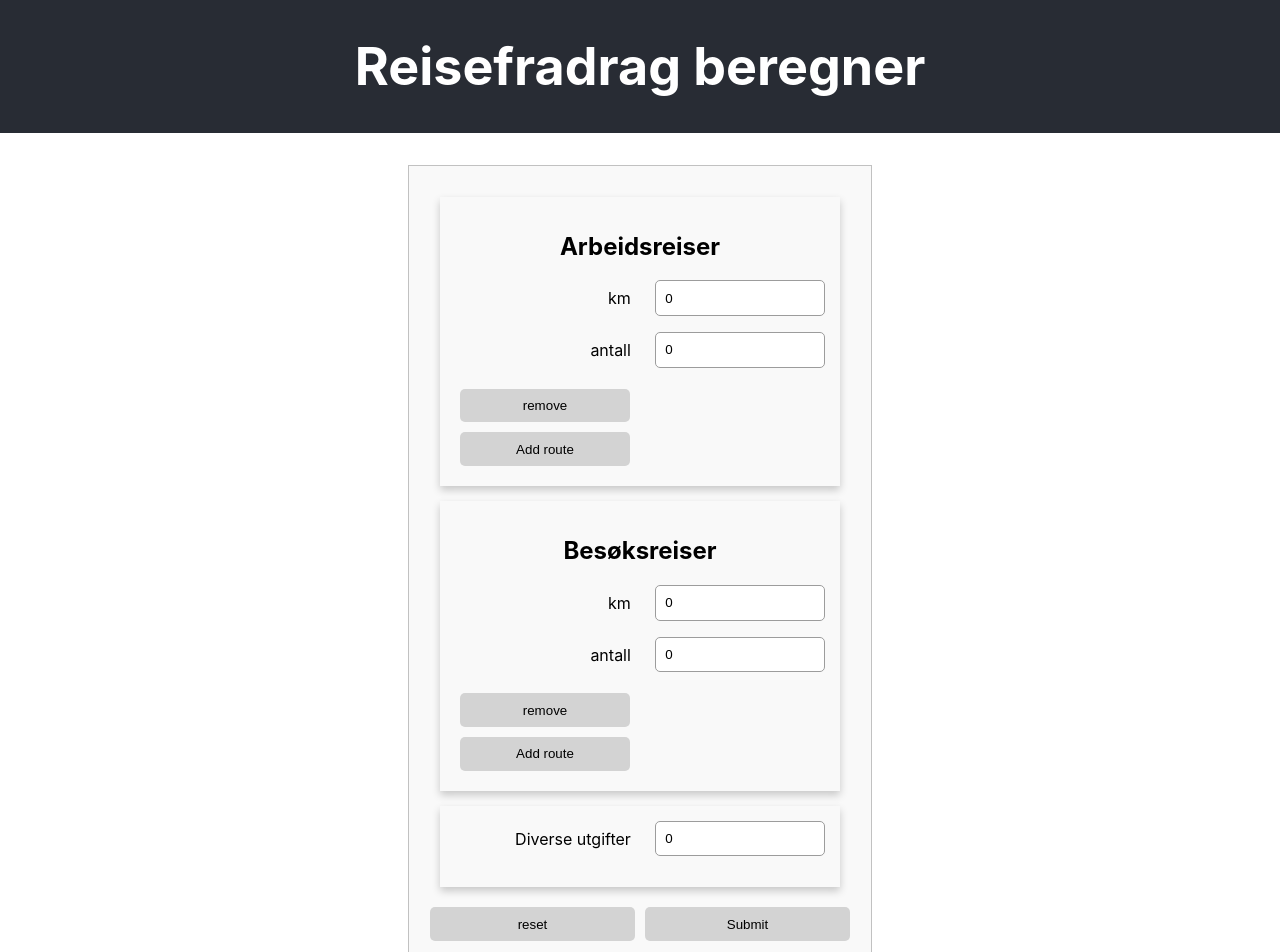
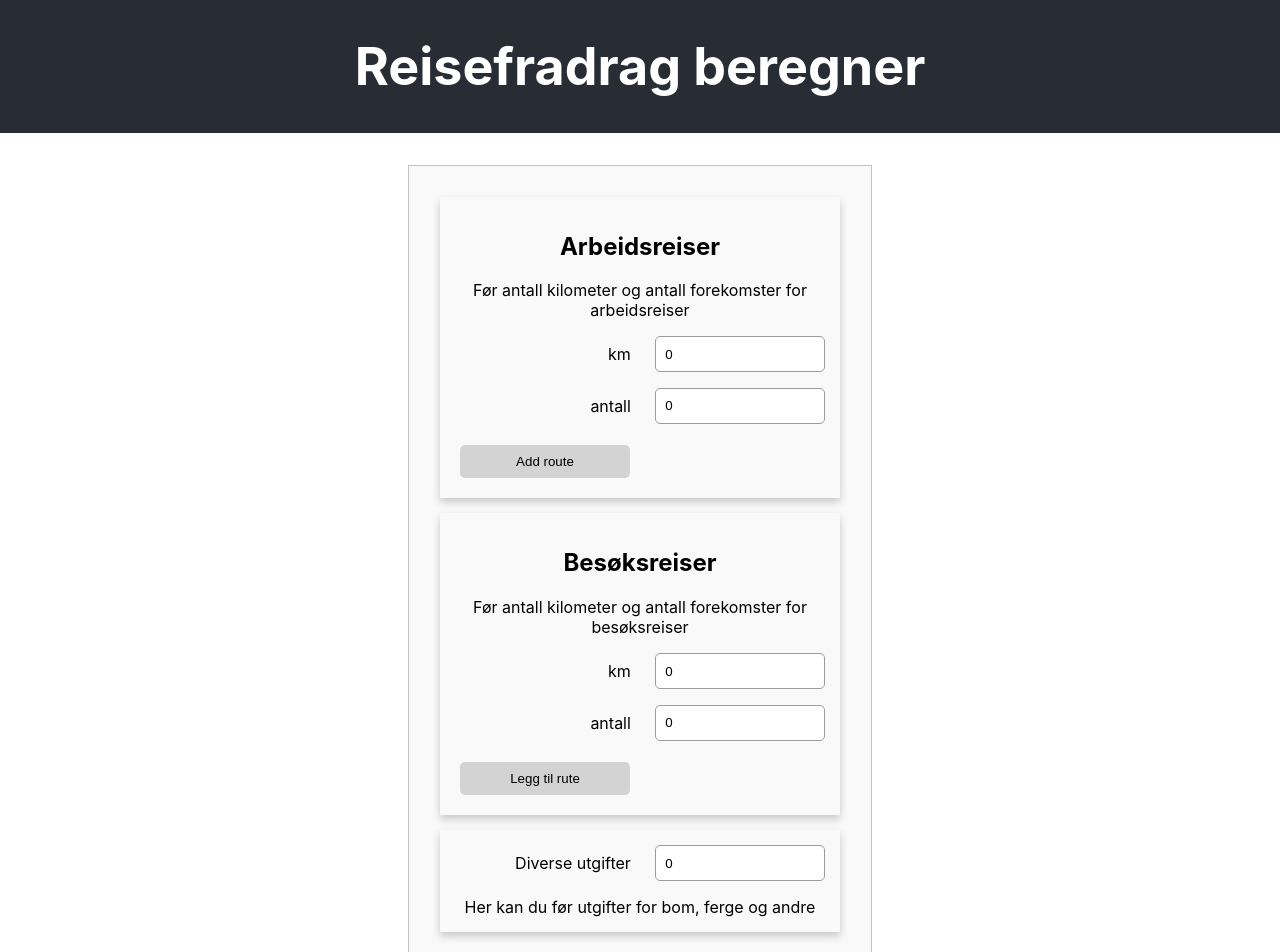
Before and after one commit to andrebl8/reisefradrag-beregner, a React (Create React App) app: page / in a window 1280 px wide. Shown: the top 952 px of the page. Built offline with nearby package versions, Linux system fonts and the light colour scheme.

Commit message:
adding some helping text and other visual tweaks

```diff
--- a/src/components/Calculation/Calculation.tsx
+++ b/src/components/Calculation/Calculation.tsx
@@ -9,9 +9,13 @@ export default function Calculation() {
 
   return (
     <div className="calculatonResultWrapper">
-      <Card>
-        resultat: <h3>{calculation?.reisefradrag}</h3>
-      </Card>
+      {calculation?.reisefradrag && (
+        <Card>
+          <h2>Beregnet reisefradrag:</h2>
+          Du kan føre:
+          <h3>{calculation?.reisefradrag} kr</h3>
+        </Card>
+      )}
     </div>
   );
 }
--- a/src/components/Form/FormContainer.tsx
+++ b/src/components/Form/FormContainer.tsx
@@ -45,6 +45,9 @@ export default function FormContainer() {
           <Form>
             <Card>
               <h2>Arbeidsreiser</h2>
+              <p>
+                Før antall kilometer og antall forekomster for arbeidsreiser
+              </p>
               <FieldArray name="arbeidsreiser">
                 {({ remove, push }) => (
                   <div>
@@ -85,13 +88,15 @@ export default function FormContainer() {
                             />
                           </div>
                           <div className="col">
+                            {values.arbeidsreiser.length > 1 && (
                               <button
                                 type="button"
                                 className="secondary"
                                 onClick={() => remove(index)}
                               >
-                              remove
+                                fjern
                               </button>
+                            )}
                           </div>
                         </div>
                       ))}
@@ -113,6 +118,7 @@ export default function FormContainer() {
             </Card>
             <Card>
               <h2>Besøksreiser</h2>
+              <p>Før antall kilometer og antall forekomster for besøksreiser</p>
               <FieldArray name="besoeksreiser">
                 {({ remove, push }) => (
                   <div>
@@ -153,13 +159,15 @@ export default function FormContainer() {
                             />
                           </div>
                           <div className="col">
+                            {values.besoeksreiser.length > 1 && (
                               <button
                                 type="button"
                                 className="secondary"
                                 onClick={() => remove(index)}
                               >
-                              remove
+                                Fjern
                               </button>
+                            )}
                           </div>
                         </div>
                       ))}
@@ -171,7 +179,7 @@ export default function FormContainer() {
                           className="secondary"
                           onClick={() => push({ km: 0, antall: 0 })}
                         >
-                          Add route
+                          Legg til rute
                         </button>
                       </div>
                     </div>
@@ -185,6 +193,9 @@ export default function FormContainer() {
                   <label htmlFor="utgifterBomFergeEtc">Diverse utgifter</label>
                   <Field name="utgifterBomFergeEtc" type="number" />
                 </div>
+              </div>
+              <div className="row">
+                Her kan du før utgifter for bom, ferge og andre
               </div>
             </Card>
             <div className="button-wrapper">
```
Lines whose indentation alone changed are shown as unchanged.
